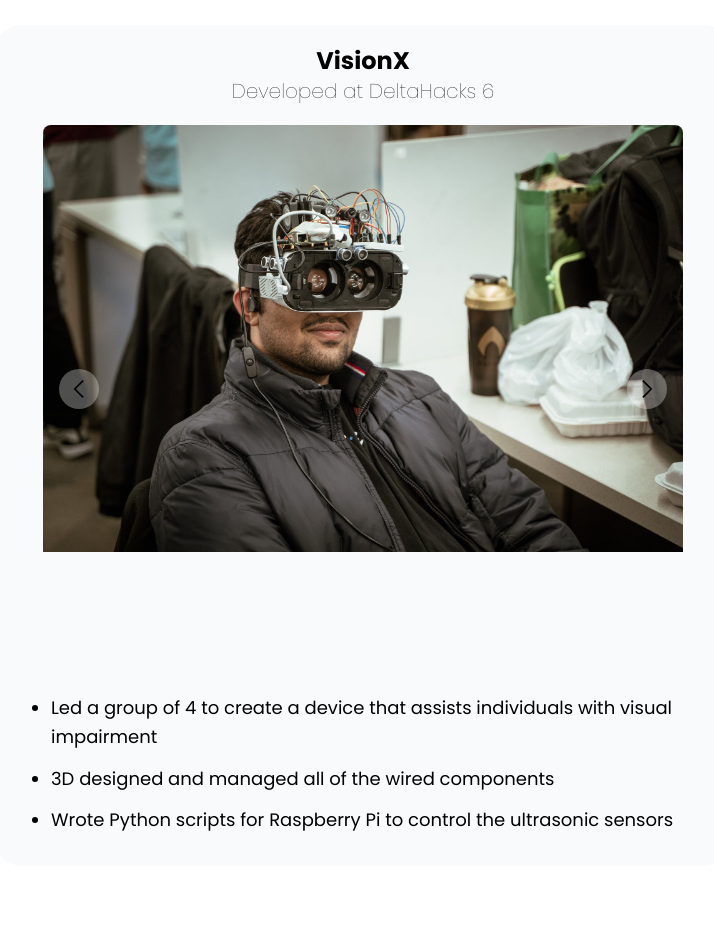
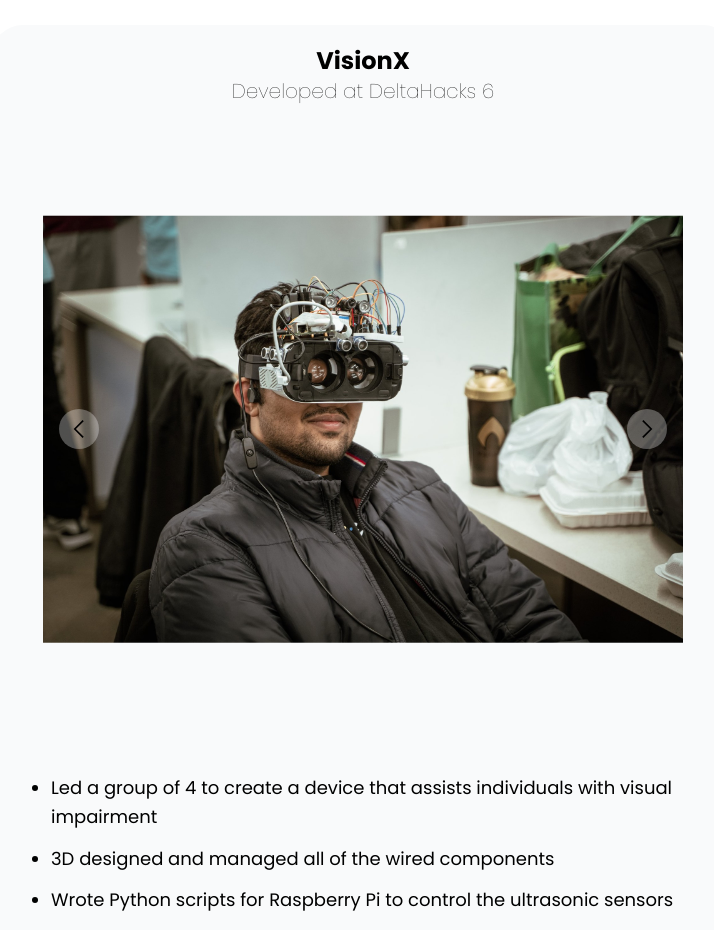
Before and after one commit to ashraf-h2/portfolio, a Next.js app: page / in a window 1280 px wide. Shown: the part 3940-4870 px from the top of the page, without its empty margins (401-1115 px from the left). Built offline with nearby package versions, Linux system fonts and the light colour scheme; a web font is replaced by a local one.

Commit message:
Update image sizes

```diff
--- a/components/carousel/MainCarousel.js
+++ b/components/carousel/MainCarousel.js
@@ -12,9 +12,9 @@ export default function MainCarousel({ images, alts }) {
     );
   return (
     <div id="controls-carousel" className="relative w-full">
-      <div className="relative h-56 overflow-hidden rounded-lg md:h-[33rem]">
+      <div className="relative h-56 overflow-hidden rounded-lg md:min-h-[38rem]">
         <div className="duration-700 ease-in-out">
-          <div className="absolute block -translate-x-1/2 -translate-y-1/2 top-1/2 left-1/2 w-full h-full">
+          <div className="absolute block -translate-x-1/2 -translate-y-1/2 top-1/2 left-1/2 w-full">
             <img src={images[activeIndex]} alt={alts[activeIndex]} />
           </div>
         </div>
```
